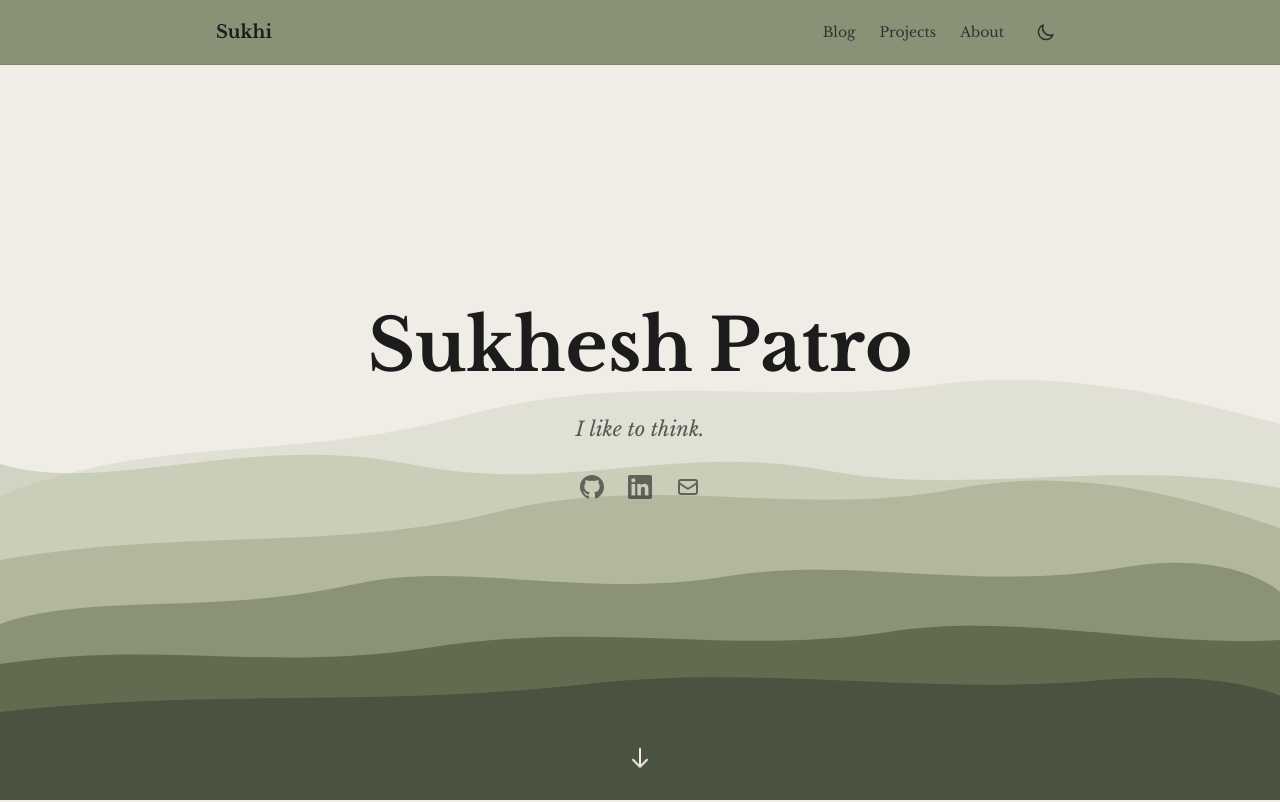
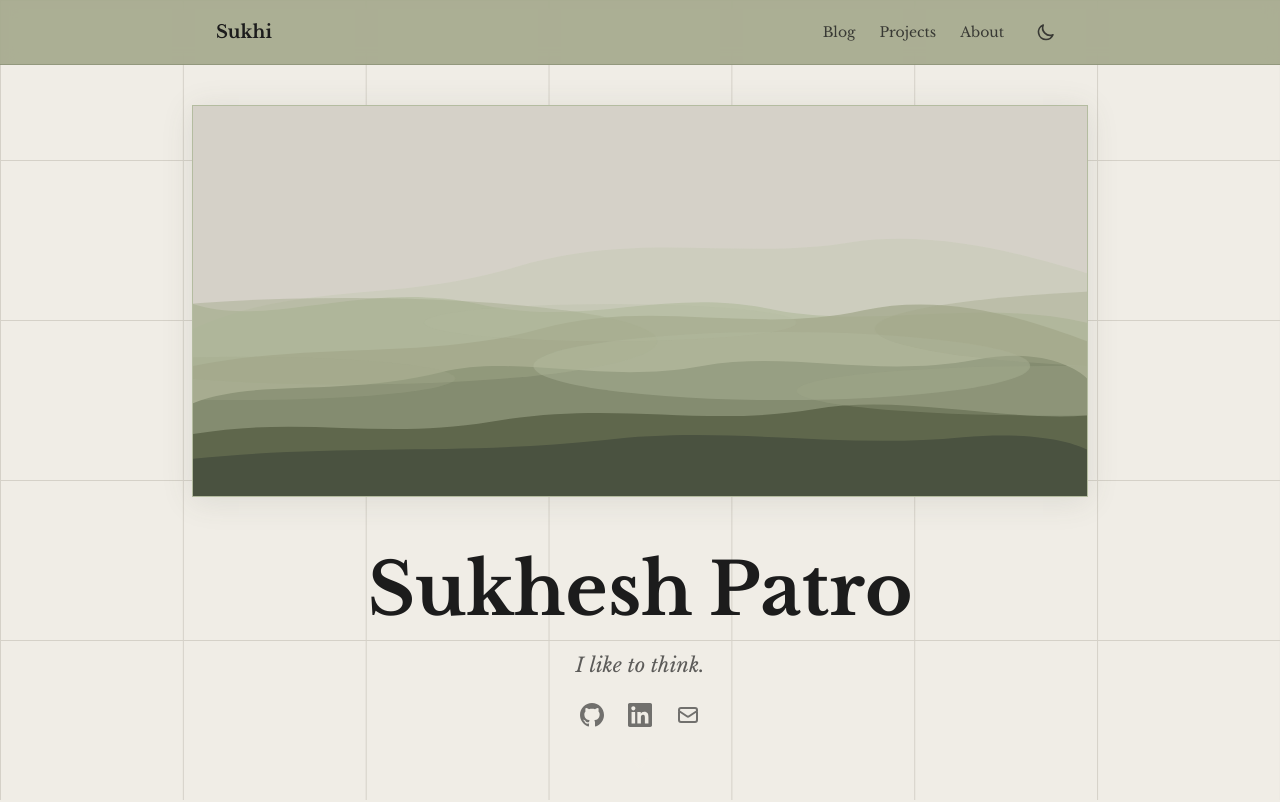
Before and after one commit to KeSukhesh/kesukhesh.github.io, an Astro site: page / in a window 1280 px wide. Shown: the top 802 px of the page. Built offline with nearby package versions, Linux system fonts and the light colour scheme; Astro itself is replaced by a stand-in of ours.

Commit message:
style: framed hills card with fog animation, grid hero, lighter navbar
- Hills in framed card with border and shadow
- Animated fog drifting across hills (two layers, different speeds)
- Grid background on hero section
- Lighter sage navbar (#A3A88B)

```diff
--- a/src/components/Header.astro
+++ b/src/components/Header.astro
@@ -8,7 +8,7 @@ const navLinks = [
 ];
 ---
 
-<header class="fixed top-0 left-0 right-0 z-50 bg-[#7E876A]/90 backdrop-blur-sm border-b border-[#5B6349]/30 transition-colors duration-300">
+<header class="fixed top-0 left-0 right-0 z-50 bg-[#A3A88B]/90 backdrop-blur-sm border-b border-[#5B6349]/30 transition-colors duration-300">
   <nav class="max-w-4xl mx-auto px-6 h-16 flex items-center justify-between">
     <a href="/" class="text-lg font-bold text-[#1C1C1C] hover:text-black transition-colors">
       Sukhi
@@ -45,7 +45,7 @@ const navLinks = [
   </nav>
 
   <!-- Mobile menu -->
-  <div id="mobile-menu" class="hidden md:hidden border-t border-[#5B6349]/30 bg-[#7E876A]/95 backdrop-blur-sm">
+  <div id="mobile-menu" class="hidden md:hidden border-t border-[#5B6349]/30 bg-[#A3A88B]/95 backdrop-blur-sm">
     <div class="px-6 py-4 flex flex-col gap-4">
       {navLinks.map(link => (
         <a
--- a/src/pages/index.astro
+++ b/src/pages/index.astro
@@ -32,9 +32,50 @@ const blogPosts = allPosts
   <ScrollProgress />
 
   <!-- Hero Section -->
-  <section id="hero" class="snap-section min-h-screen flex flex-col items-center justify-center px-6 relative">
+  <section id="hero" class="snap-section min-h-screen flex flex-col items-center justify-center px-6 relative grid-bg">
+    <!-- Misty hills card -->
+    <div class="relative z-10 w-full max-w-4xl mx-auto mt-8 mb-12">
+      <div class="relative overflow-hidden border border-[#B4BCA0] shadow-[0_4px_30px_rgba(74,82,64,0.12)]" style="aspect-ratio: 16/7; background: #D5D1C8;">
+        <svg viewBox="0 0 1440 630" class="w-full h-full" preserveAspectRatio="none">
+          <!-- Sky/mist background -->
+          <rect width="1440" height="630" fill="#D5D1C8"/>
+          <!-- Furthest hill - lightest, gentle wide arc -->
+          <path d="M0,360 C180,280 320,320 520,260 C720,200 880,250 1060,220 C1200,200 1340,240 1440,270 L1440,630 L0,630 Z" fill="#C8CCB8" opacity="0.6"/>
+          <!-- Second hill - slightly asymmetric, peaks left -->
+          <path d="M0,320 C120,360 280,280 460,320 C640,360 760,290 940,330 C1100,360 1260,310 1440,350 L1440,630 L0,630 Z" fill="#B4BCA0" opacity="0.7"/>
+          <!-- Middle hill - broad sweeping curve, peaks right -->
+          <path d="M0,420 C200,380 380,410 560,360 C740,310 900,370 1080,330 C1220,300 1360,350 1440,380 L1440,630 L0,630 Z" fill="#A3A88B" opacity="0.75"/>
+          <!-- Front-middle hill - sharper undulations -->
+          <path d="M0,480 C100,440 240,470 400,430 C520,400 660,450 820,420 C960,395 1100,440 1260,410 C1360,390 1420,420 1440,440 L1440,630 L0,630 Z" fill="#7E876A" opacity="0.85"/>
+          <!-- Second-front hill - rolling, offset rhythm -->
+          <path d="M0,530 C180,500 300,540 480,510 C680,475 820,520 1000,490 C1140,465 1300,510 1440,500 L1440,630 L0,630 Z" fill="#5B6349" opacity="0.9"/>
+          <!-- Closest hill - gentle foreground -->
+          <path d="M0,570 C240,545 420,565 660,540 C860,515 1040,555 1240,535 C1360,525 1420,545 1440,555 L1440,630 L0,630 Z" fill="#4A5240"/>
+        </svg>
+        <!-- Fog layer 1 - slow drift, lower and darker -->
+        <div class="absolute inset-0 fog-drift-1 pointer-events-none">
+          <svg viewBox="0 0 2880 630" class="h-full" style="width: 200%;" preserveAspectRatio="none">
+            <ellipse cx="400" cy="380" rx="500" ry="70" fill="#A3A88B" opacity="0.45"/>
+            <ellipse cx="1100" cy="420" rx="400" ry="55" fill="#B4BCA0" opacity="0.4"/>
+            <ellipse cx="1800" cy="360" rx="550" ry="65" fill="#A3A88B" opacity="0.4"/>
+            <ellipse cx="2500" cy="400" rx="450" ry="60" fill="#B4BCA0" opacity="0.35"/>
+          </svg>
+        </div>
+        <!-- Fog layer 2 - faster, thinner wisps, lower -->
+        <div class="absolute inset-0 fog-drift-2 pointer-events-none">
+          <svg viewBox="0 0 2880 630" class="h-full" style="width: 200%;" preserveAspectRatio="none">
+            <ellipse cx="300" cy="440" rx="350" ry="35" fill="#A3A88B" opacity="0.3"/>
+            <ellipse cx="900" cy="350" rx="300" ry="30" fill="#B4BCA0" opacity="0.25"/>
+            <ellipse cx="1600" cy="460" rx="400" ry="40" fill="#A3A88B" opacity="0.3"/>
+            <ellipse cx="2300" cy="370" rx="350" ry="35" fill="#B4BCA0" opacity="0.25"/>
+          </svg>
+        </div>
+      </div>
+    </div>
+
+    <!-- Title + tagline below hills -->
     <div class="text-center relative z-10">
-      <h1 class="text-4xl md:text-6xl lg:text-7xl font-bold mb-6 leading-tight" aria-label={name}>
+      <h1 class="text-4xl md:text-6xl lg:text-7xl font-bold mb-4 leading-tight" aria-label={name}>
         {nameLetters.map((letter, i) => (
           <span
             class:list={['letter-drop', { 'w-3 md:w-4': letter === ' ' }]}
@@ -54,59 +95,19 @@ const blogPosts = allPosts
 
       <!-- Social links -->
       <div
-        class="fade-in-delayed flex items-center justify-center gap-6 mt-8"
+        class="fade-in-delayed flex items-center justify-center gap-6 mt-6"
         style={`animation-delay: ${nameLetters.length * 0.06 + 0.6}s;`}
       >
-        <a
-          href="https://github.com/kesukhesh"
-          target="_blank"
-          rel="noopener noreferrer"
-          aria-label="GitHub"
-          class="text-ink/60 hover:text-ink transition-colors duration-200"
-        >
-          <svg class="w-6 h-6" fill="currentColor" viewBox="0 0 24 24">
-            <path d="M12 0c-6.626 0-12 5.373-12 12 0 5.302 3.438 9.8 8.207 11.387.599.111.793-.261.793-.577v-2.234c-3.338.726-4.033-1.416-4.033-1.416-.546-1.387-1.333-1.756-1.333-1.756-1.089-.745.083-.729.083-.729 1.205.084 1.839 1.237 1.839 1.237 1.07 1.834 2.807 1.304 3.492.997.107-.775.418-1.305.762-1.604-2.665-.305-5.467-1.334-5.467-5.931 0-1.311.469-2.381 1.236-3.221-.124-.303-.535-1.524.117-3.176 0 0 1.008-.322 3.301 1.23.957-.266 1.983-.399 3.003-.404 1.02.005 2.047.138 3.006.404 2.291-1.552 3.297-1.23 3.297-1.23.653 1.653.242 2.874.118 3.176.77.84 1.235 1.911 1.235 3.221 0 4.609-2.807 5.624-5.479 5.921.43.372.823 1.102.823 2.222v3.293c0 .319.192.694.801.576 4.765-1.589 8.199-6.086 8.199-11.386 0-6.627-5.373-12-12-12z"/>
-          </svg>
+        <a href="https://github.com/kesukhesh" target="_blank" rel="noopener noreferrer" aria-label="GitHub" class="text-ink/60 hover:text-ink transition-colors duration-200">
+          <svg class="w-6 h-6" fill="currentColor" viewBox="0 0 24 24"><path d="M12 0c-6.626 0-12 5.373-12 12 0 5.302 3.438 9.8 8.207 11.387.599.111.793-.261.793-.577v-2.234c-3.338.726-4.033-1.416-4.033-1.416-.546-1.387-1.333-1.756-1.333-1.756-1.089-.745.083-.729.083-.729 1.205.084 1.839 1.237 1.839 1.237 1.07 1.834 2.807 1.304 3.492.997.107-.775.418-1.305.762-1.604-2.665-.305-5.467-1.334-5.467-5.931 0-1.311.469-2.381 1.236-3.221-.124-.303-.535-1.524.117-3.176 0 0 1.008-.322 3.301 1.23.957-.266 1.983-.399 3.003-.404 1.02.005 2.047.138 3.006.404 2.291-1.552 3.297-1.23 3.297-1.23.653 1.653.242 2.874.118 3.176.77.84 1.235 1.911 1.235 3.221 0 4.609-2.807 5.624-5.479 5.921.43.372.823 1.102.823 2.222v3.293c0 .319.192.694.801.576 4.765-1.589 8.199-6.086 8.199-11.386 0-6.627-5.373-12-12-12z"/></svg>
         </a>
-        <a
-          href="https://linkedin.com/in/sukheshkp"
-          target="_blank"
-          rel="noopener noreferrer"
-          aria-label="LinkedIn"
-          class="text-ink/60 hover:text-ink transition-colors duration-200"
-        >
-          <svg class="w-6 h-6" fill="currentColor" viewBox="0 0 24 24">
-            <path d="M20.447 20.452h-3.554v-5.569c0-1.328-.027-3.037-1.852-3.037-1.853 0-2.136 1.445-2.136 2.939v5.667H9.351V9h3.414v1.561h.046c.477-.9 1.637-1.85 3.37-1.85 3.601 0 4.267 2.37 4.267 5.455v6.286zM5.337 7.433c-1.144 0-2.063-.926-2.063-2.065 0-1.138.92-2.063 2.063-2.063 1.14 0 2.064.925 2.064 2.063 0 1.139-.925 2.065-2.064 2.065zm1.782 13.019H3.555V9h3.564v11.452zM22.225 0H1.771C.792 0 0 .774 0 1.729v20.542C0 23.227.792 24 1.771 24h20.451C23.2 24 24 23.227 24 22.271V1.729C24 .774 23.2 0 22.222 0h.003z"/>
-          </svg>
+        <a href="https://linkedin.com/in/sukheshkp" target="_blank" rel="noopener noreferrer" aria-label="LinkedIn" class="text-ink/60 hover:text-ink transition-colors duration-200">
+          <svg class="w-6 h-6" fill="currentColor" viewBox="0 0 24 24"><path d="M20.447 20.452h-3.554v-5.569c0-1.328-.027-3.037-1.852-3.037-1.853 0-2.136 1.445-2.136 2.939v5.667H9.351V9h3.414v1.561h.046c.477-.9 1.637-1.85 3.37-1.85 3.601 0 4.267 2.37 4.267 5.455v6.286zM5.337 7.433c-1.144 0-2.063-.926-2.063-2.065 0-1.138.92-2.063 2.063-2.063 1.14 0 2.064.925 2.064 2.063 0 1.139-.925 2.065-2.064 2.065zm1.782 13.019H3.555V9h3.564v11.452zM22.225 0H1.771C.792 0 0 .774 0 1.729v20.542C0 23.227.792 24 1.771 24h20.451C23.2 24 24 23.227 24 22.271V1.729C24 .774 23.2 0 22.222 0h.003z"/></svg>
         </a>
-        <a
-          href="mailto:sukhesh@kesukhesh.com"
-          aria-label="Email"
-          class="text-ink/60 hover:text-ink transition-colors duration-200"
-        >
-          <svg class="w-6 h-6" fill="none" viewBox="0 0 24 24" stroke="currentColor" stroke-width="2">
-            <path stroke-linecap="round" stroke-linejoin="round" d="M3 8l7.89 5.26a2 2 0 002.22 0L21 8M5 19h14a2 2 0 002-2V7a2 2 0 00-2-2H5a2 2 0 00-2 2v10a2 2 0 002 2z" />
-          </svg>
+        <a href="mailto:sukhesh@kesukhesh.com" aria-label="Email" class="text-ink/60 hover:text-ink transition-colors duration-200">
+          <svg class="w-6 h-6" fill="none" viewBox="0 0 24 24" stroke="currentColor" stroke-width="2"><path stroke-linecap="round" stroke-linejoin="round" d="M3 8l7.89 5.26a2 2 0 002.22 0L21 8M5 19h14a2 2 0 002-2V7a2 2 0 00-2-2H5a2 2 0 00-2 2v10a2 2 0 002 2z" /></svg>
         </a>
       </div>
-    </div>
-
-    <!-- Misty hills illustration -->
-    <div class="absolute inset-0 pointer-events-none" style="top: 10%;">
-      <svg viewBox="0 0 1440 900" class="w-full h-full" preserveAspectRatio="none">
-        <!-- Furthest hill - lightest, gentle wide arc -->
-        <path d="M0,520 C180,440 320,480 520,420 C720,360 880,410 1060,380 C1200,360 1340,400 1440,430 L1440,900 L0,900 Z" fill="#C8CCB8" opacity="0.4"/>
-        <!-- Second hill - slightly asymmetric, peaks left -->
-        <path d="M0,480 C120,520 280,440 460,480 C640,520 760,450 940,490 C1100,520 1260,470 1440,510 L1440,900 L0,900 Z" fill="#B4BCA0" opacity="0.5"/>
-        <!-- Middle hill - broad sweeping curve, peaks right -->
-        <path d="M0,600 C200,560 380,590 560,540 C740,490 900,550 1080,510 C1220,480 1360,530 1440,560 L1440,900 L0,900 Z" fill="#A3A88B" opacity="0.6"/>
-        <!-- Front-middle hill - sharper undulations -->
-        <path d="M0,680 C100,640 240,670 400,630 C520,600 660,650 820,620 C960,595 1100,640 1260,610 C1360,590 1420,620 1440,640 L1440,900 L0,900 Z" fill="#7E876A" opacity="0.75"/>
-        <!-- Second-front hill - rolling, offset rhythm -->
-        <path d="M0,730 C180,700 300,740 480,710 C680,675 820,720 1000,690 C1140,665 1300,710 1440,700 L1440,900 L0,900 Z" fill="#5B6349" opacity="0.85"/>
-        <!-- Closest hill - gentle foreground -->
-        <path d="M0,790 C240,760 420,785 660,755 C860,730 1040,770 1240,750 C1360,740 1420,760 1440,770 L1440,900 L0,900 Z" fill="#4A5240"/>
-      </svg>
     </div>
 
     <!-- Scroll indicator -->
--- a/src/styles/global.css
+++ b/src/styles/global.css
@@ -92,6 +92,33 @@
   transform: scaleX(0);
   width: 100%;
   transition: none;
+}
+
+/* Grid background */
+.grid-bg {
+  background-image:
+    linear-gradient(to right, var(--border) 1px, transparent 1px),
+    linear-gradient(to bottom, var(--border) 1px, transparent 1px);
+  background-size: calc(100vw / 7) calc(100vh / 5);
+}
+
+/* Fog drift animations */
+@keyframes fog-drift-slow {
+  0% { transform: translateX(0); }
+  100% { transform: translateX(-50%); }
+}
+
+@keyframes fog-drift-fast {
+  0% { transform: translateX(0); }
+  100% { transform: translateX(-50%); }
+}
+
+.fog-drift-1 {
+  animation: fog-drift-slow 30s linear infinite;
+}
+
+.fog-drift-2 {
+  animation: fog-drift-fast 20s linear infinite;
 }
 
 /* Hero letter-drop animation */
```
